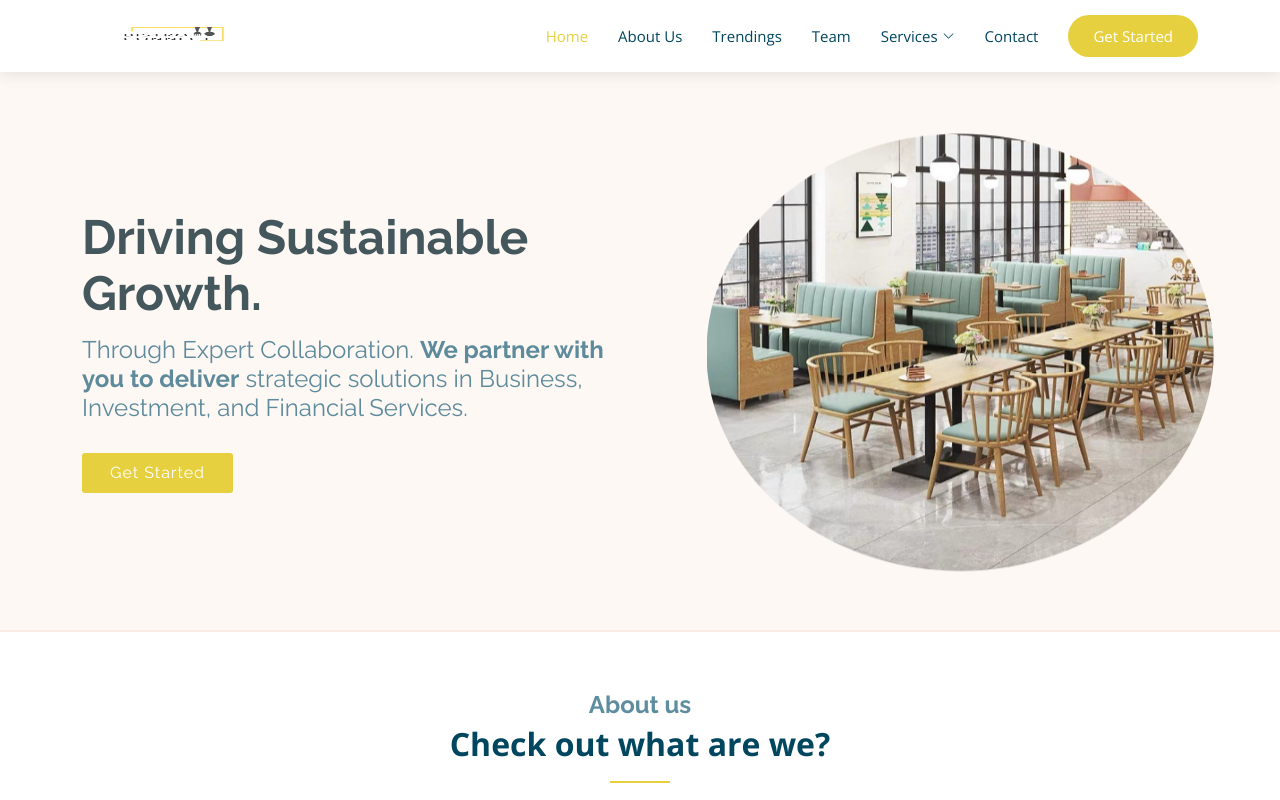
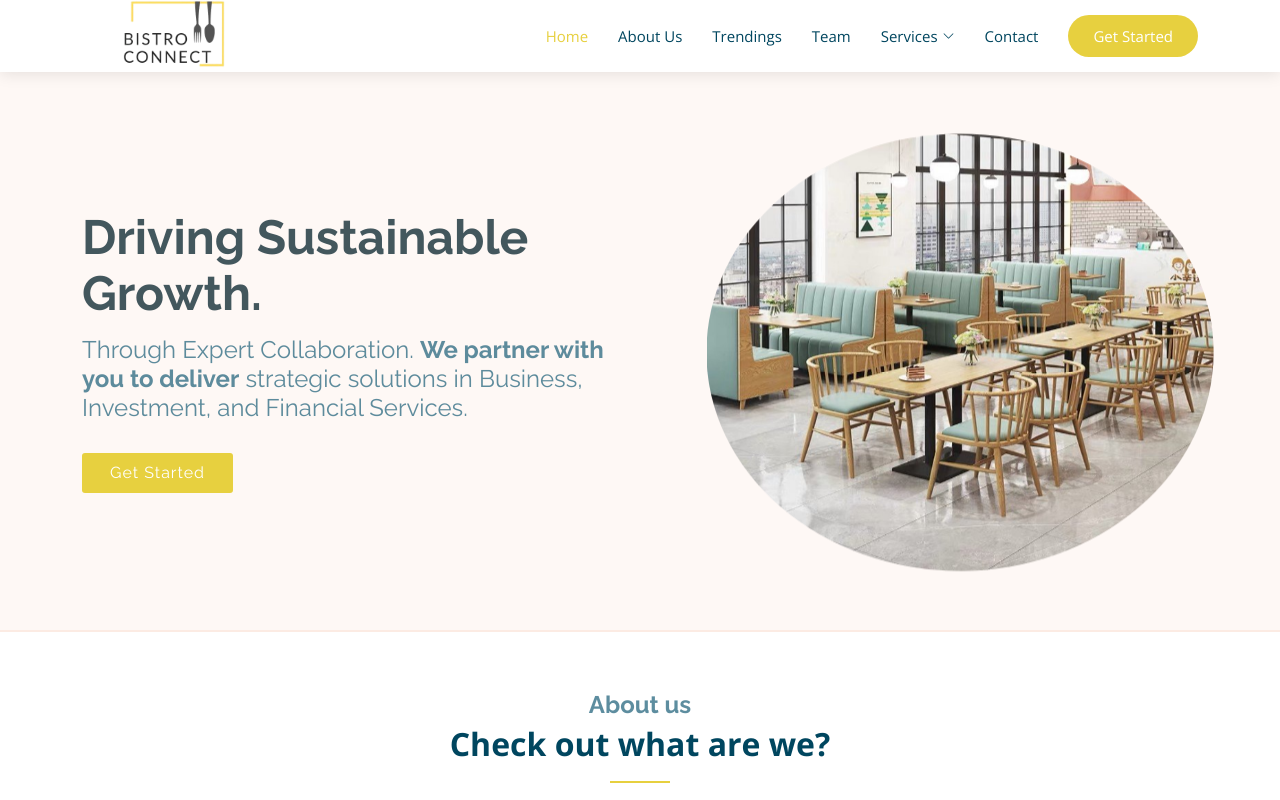
Before and after one commit to pratikshatabhane/BistroConnectWeb, a plain HTML site: page index.html in a window 1280 px wide. Shown: the top 800 px of the page. Drawn offline with nearby package versions, Linux system fonts and the light colour scheme; a web font is replaced by a local one.

Commit message:
Add files via upload

```diff
--- a/assets/css/style.css
+++ b/assets/css/style.css
@@ -89,9 +89,9 @@ h6,
 }
 
 #header .logo h1 {
-  font-size: 30px;
+  font-size: 60px;
   margin: 0;
-  line-height: 1;
+  line-height: 199;
   font-weight: 400;
   letter-spacing: 2px;
 }
@@ -103,9 +103,9 @@ h6,
 }
 
 #header .logo img {
-  padding: 0;
+  padding: 456;
   margin: 0;
-  max-height: 40px;
+  max-height: 990px;
 }
 
 #main {
@@ -252,11 +252,7 @@ h6,
   transition: 0.5s;
 }
 
-.logo {
-  font-size: 2rem;
-  font-weight: 800;
-  color: var(--primary-color);
-}
+
 .mobile-nav-toggle.bi-x {
   color: #fff;
 }
```
